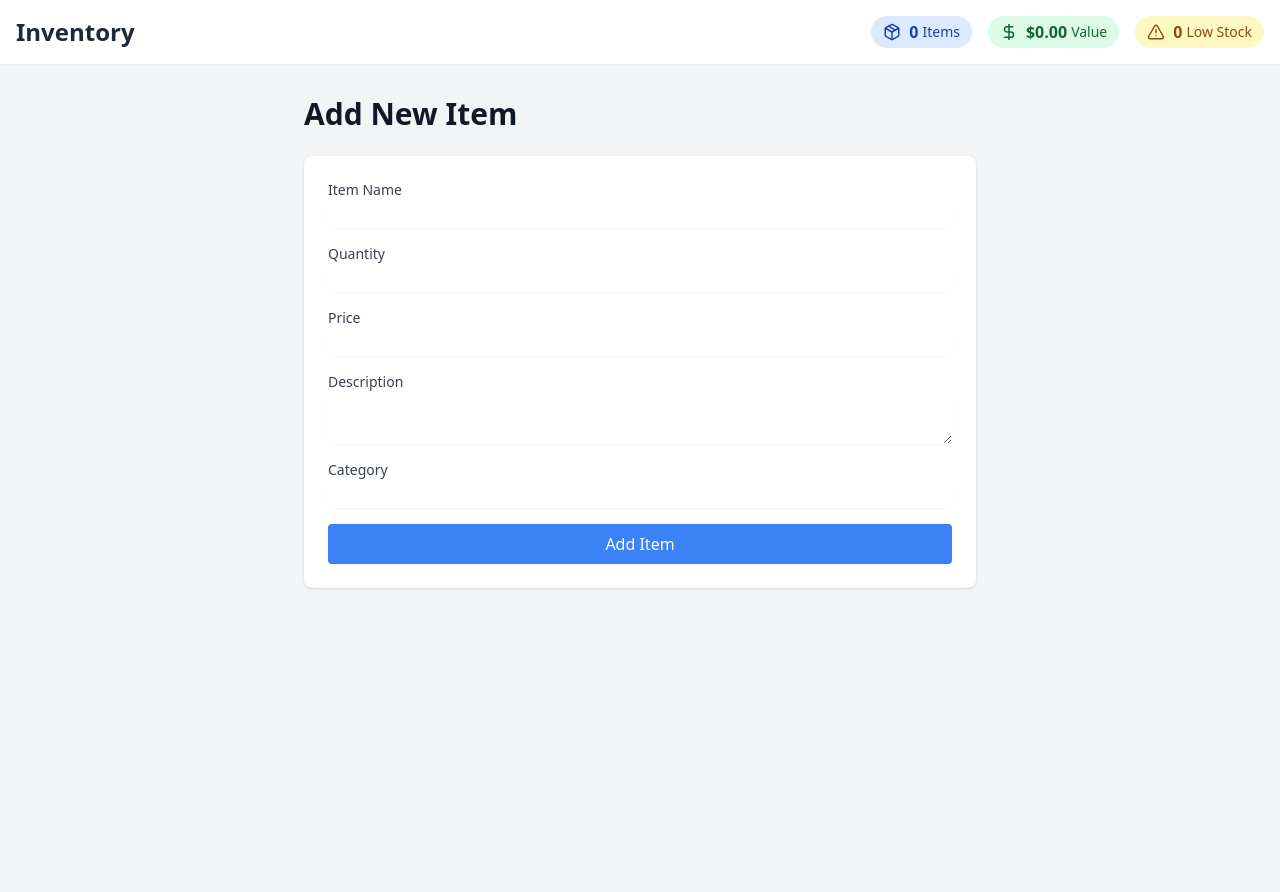
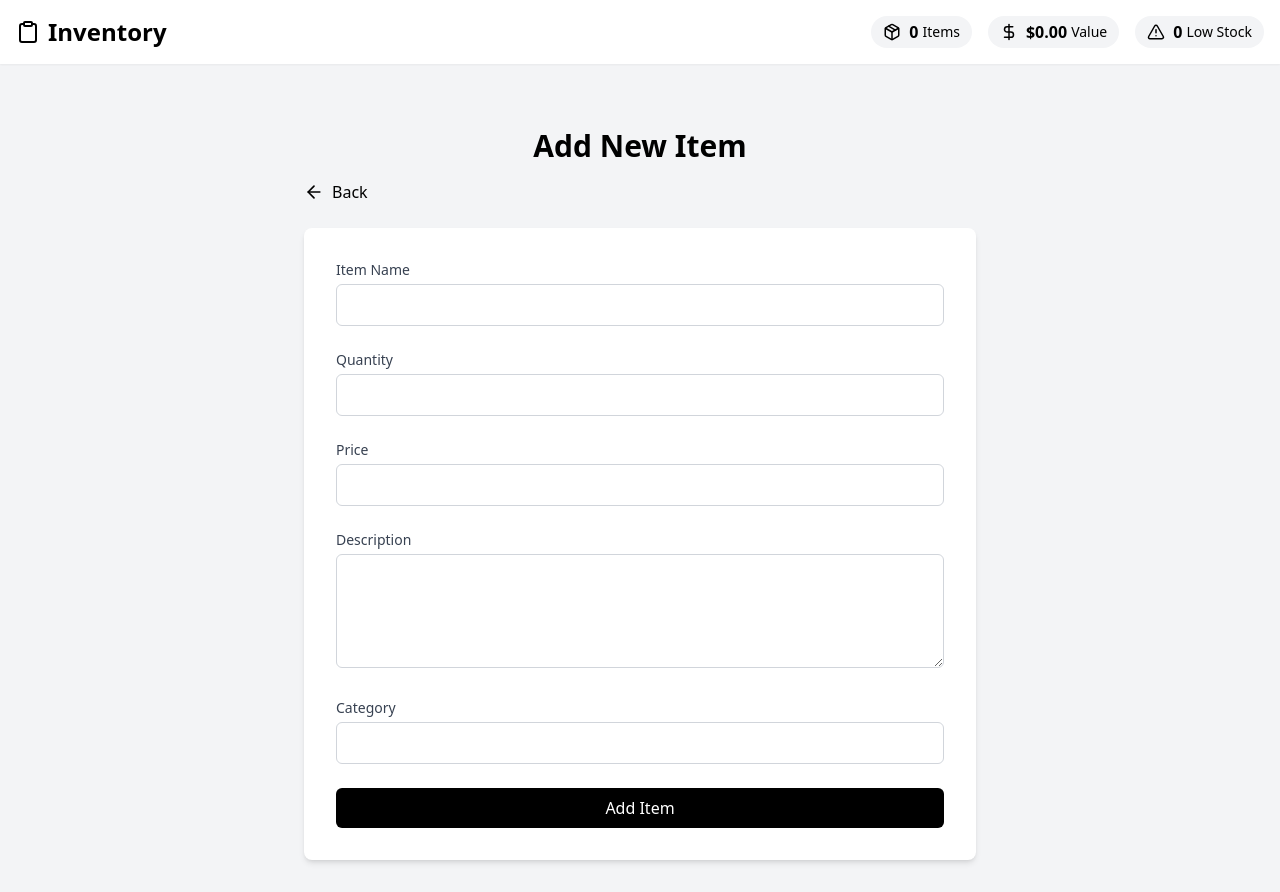
Before and after one commit to VishnuSusilkumar/Inventory_Management_Frontend, a React (Vite) app: page /add in a window 1280 px wide. Before the commit the page ends 800 px from the top, so only its background shows below. Built offline with nearby package versions, Linux system fonts and the light colour scheme; no server answers; the HTML template or start-up script is replaced by a standard one.

Commit message:
fix: resolve UI issues and improve overall interface design

```diff
--- a/src/components/Header.tsx
+++ b/src/components/Header.tsx
@@ -1,6 +1,6 @@
 import { Link } from "react-router-dom";
 import { useInventory } from "../context/InventoryContext";
-import { Package, DollarSign, AlertTriangle } from "lucide-react";
+import { Package, DollarSign, AlertTriangle, Clipboard } from "lucide-react";
 
 const Header = () => {
   const { totalItems, totalValue, lowStockItems } = useInventory();
@@ -11,22 +11,23 @@ const Header = () => {
         <div className="flex flex-col md:flex-row justify-between items-center">
           <Link
             to="/"
-            className="text-2xl font-bold text-gray-800 mb-4 md:mb-0"
+            className="text-2xl font-bold text-black mb-4 md:mb-0 flex items-center"
           >
+            <Clipboard className="mr-2" />
             Inventory
           </Link>
           <div className="flex flex-wrap justify-center md:justify-end items-center gap-4">
-            <div className="flex items-center bg-blue-100 text-blue-800 rounded-full px-3 py-1">
+            <div className="flex items-center bg-gray-100 text-black rounded-full px-3 py-1">
               <Package size={18} className="mr-2" />
               <span className="font-semibold">{totalItems}</span>
               <span className="ml-1 text-sm">Items</span>
             </div>
-            <div className="flex items-center bg-green-100 text-green-800 rounded-full px-3 py-1">
+            <div className="flex items-center bg-gray-100 text-black rounded-full px-3 py-1">
               <DollarSign size={18} className="mr-2" />
               <span className="font-semibold">${totalValue.toFixed(2)}</span>
               <span className="ml-1 text-sm">Value</span>
             </div>
-            <div className="flex items-center bg-yellow-100 text-yellow-800 rounded-full px-3 py-1">
+            <div className="flex items-center bg-gray-100 text-black rounded-full px-3 py-1">
               <AlertTriangle size={18} className="mr-2" />
               <span className="font-semibold">{lowStockItems}</span>
               <span className="ml-1 text-sm">Low Stock</span>
--- a/src/components/ItemForm.tsx
+++ b/src/components/ItemForm.tsx
@@ -18,19 +18,19 @@ const ItemForm: React.FC<ItemFormProps> = ({ onSubmit, initialData }) => {
   return (
     <form
       onSubmit={handleSubmit(onSubmit)}
-      className="space-y-4 bg-white p-6 rounded-lg shadow"
+      className="space-y-6 bg-white p-8 rounded-lg shadow-md"
     >
       <div>
         <label
           htmlFor="itemName"
-          className="block text-sm font-medium text-gray-700"
+          className="block text-sm font-medium text-gray-700 mb-1"
         >
           Item Name
         </label>
         <input
           id="itemName"
           {...register("itemName", { required: "Item name is required" })}
-          className="mt-1 block w-full rounded-md border-gray-300 shadow-sm focus:border-blue-300 focus:ring focus:ring-blue-200 focus:ring-opacity-50"
+          className="w-full px-3 py-2 border border-gray-300 rounded-md focus:outline-none focus:ring-2 focus:ring-black"
         />
         {errors.itemName && (
           <p className="mt-1 text-sm text-red-600">{errors.itemName.message}</p>
@@ -40,7 +40,7 @@ const ItemForm: React.FC<ItemFormProps> = ({ onSubmit, initialData }) => {
       <div>
         <label
           htmlFor="quantity"
-          className="block text-sm font-medium text-gray-700"
+          className="block text-sm font-medium text-gray-700 mb-1"
         >
           Quantity
         </label>
@@ -51,7 +51,7 @@ const ItemForm: React.FC<ItemFormProps> = ({ onSubmit, initialData }) => {
             required: "Quantity is required",
             min: 0,
           })}
-          className="mt-1 block w-full rounded-md border-gray-300 shadow-sm focus:border-blue-300 focus:ring focus:ring-blue-200 focus:ring-opacity-50"
+          className="w-full px-3 py-2 border border-gray-300 rounded-md focus:outline-none focus:ring-2 focus:ring-black"
         />
         {errors.quantity && (
           <p className="mt-1 text-sm text-red-600">{errors.quantity.message}</p>
@@ -61,7 +61,7 @@ const ItemForm: React.FC<ItemFormProps> = ({ onSubmit, initialData }) => {
       <div>
         <label
           htmlFor="price"
-          className="block text-sm font-medium text-gray-700"
+          className="block text-sm font-medium text-gray-700 mb-1"
         >
           Price
         </label>
@@ -70,7 +70,7 @@ const ItemForm: React.FC<ItemFormProps> = ({ onSubmit, initialData }) => {
           id="price"
           step="0.01"
           {...register("price", { required: "Price is required", min: 0 })}
-          className="mt-1 block w-full rounded-md border-gray-300 shadow-sm focus:border-blue-300 focus:ring focus:ring-blue-200 focus:ring-opacity-50"
+          className="w-full px-3 py-2 border border-gray-300 rounded-md focus:outline-none focus:ring-2 focus:ring-black"
         />
         {errors.price && (
           <p className="mt-1 text-sm text-red-600">{errors.price.message}</p>
@@ -80,14 +80,15 @@ const ItemForm: React.FC<ItemFormProps> = ({ onSubmit, initialData }) => {
       <div>
         <label
           htmlFor="description"
-          className="block text-sm font-medium text-gray-700"
+          className="block text-sm font-medium text-gray-700 mb-1"
         >
           Description
         </label>
         <textarea
           id="description"
           {...register("description", { required: "Description is required" })}
-          className="mt-1 block w-full rounded-md border-gray-300 shadow-sm focus:border-blue-300 focus:ring focus:ring-blue-200 focus:ring-opacity-50"
+          className="w-full px-3 py-2 border border-gray-300 rounded-md focus:outline-none focus:ring-2 focus:ring-black"
+          rows={4}
         />
         {errors.description && (
           <p className="mt-1 text-sm text-red-600">
@@ -99,14 +100,14 @@ const ItemForm: React.FC<ItemFormProps> = ({ onSubmit, initialData }) => {
       <div>
         <label
           htmlFor="category"
-          className="block text-sm font-medium text-gray-700"
+          className="block text-sm font-medium text-gray-700 mb-1"
         >
           Category
         </label>
         <input
           id="category"
           {...register("category", { required: "Category is required" })}
-          className="mt-1 block w-full rounded-md border-gray-300 shadow-sm focus:border-blue-300 focus:ring focus:ring-blue-200 focus:ring-opacity-50"
+          className="w-full px-3 py-2 border border-gray-300 rounded-md focus:outline-none focus:ring-2 focus:ring-black"
         />
         {errors.category && (
           <p className="mt-1 text-sm text-red-600">{errors.category.message}</p>
@@ -115,7 +116,7 @@ const ItemForm: React.FC<ItemFormProps> = ({ onSubmit, initialData }) => {
 
       <button
         type="submit"
-        className="w-full bg-blue-500 text-white p-2 rounded hover:bg-blue-600 transition-colors"
+        className="w-full bg-black text-white py-2 px-4 rounded-md hover:bg-gray-800 transition-colors"
       >
         {initialData ? "Update Item" : "Add Item"}
       </button>
--- a/src/components/Pagination.tsx
+++ b/src/components/Pagination.tsx
@@ -41,7 +41,7 @@ const Pagination: React.FC<PaginationProps> = ({
               onClick={() => onPageChange(number)}
               className={`px-3 py-2 leading-tight border ${
                 currentPage === number
-                  ? "text-blue-600 border-blue-300 bg-blue-50 hover:bg-blue-100 hover:text-blue-700"
+                  ? "text-black border-black bg-gray-200 hover:bg-gray-300"
                   : "text-gray-500 bg-white border-gray-300 hover:bg-gray-100 hover:text-gray-700"
               }`}
             >
--- a/src/pages/AddItem.tsx
+++ b/src/pages/AddItem.tsx
@@ -1,8 +1,9 @@
-import { useNavigate } from 'react-router-dom';
-import ItemForm from '../components/ItemForm';
-import { Item } from '../types';
-import { useInventory } from '../context/InventoryContext';
-import { toast } from 'sonner';
+import { useNavigate } from "react-router-dom";
+import ItemForm from "../components/ItemForm";
+import { Item } from "../types";
+import { useInventory } from "../context/InventoryContext";
+import { toast } from "sonner";
+import { ArrowLeft } from "lucide-react";
 
 const AddItem = () => {
   const navigate = useNavigate();
@@ -11,15 +12,27 @@ const AddItem = () => {
   const handleSubmit = async (data: Item) => {
     try {
       await addItem(data);
-      navigate('/');
+      toast.success("Item added successfully");
+      navigate("/");
     } catch (err) {
-      toast.error('Failed to add the item. Please try again.');
+      toast.error("Failed to add the item. Please try again.");
     }
   };
 
   return (
-    <div className="max-w-2xl mx-auto">
-      <h1 className="text-3xl font-bold mb-6">Add New Item</h1>
+    <div className="max-w-2xl mx-auto mt-8">
+      <h1 className="text-3xl font-bold mb-4 text-center text-black">
+        Add New Item
+      </h1>
+      <div className="mb-6">
+        <button
+          onClick={() => navigate(-1)}
+          className="text-black hover:text-gray-600 flex items-center"
+        >
+          <ArrowLeft size={20} className="mr-2" />
+          Back
+        </button>
+      </div>
       <ItemForm onSubmit={handleSubmit} />
     </div>
   );
--- a/src/pages/EditItem.tsx
+++ b/src/pages/EditItem.tsx
@@ -4,6 +4,7 @@ import { Item } from "../types";
 import { useInventory } from "../context/InventoryContext";
 import { useEffect, useState } from "react";
 import { toast } from "sonner";
+import { ArrowLeft } from "lucide-react";
 
 const EditItem = () => {
   const { id } = useParams<{ id: string }>();
@@ -24,6 +25,7 @@ const EditItem = () => {
     if (id) {
       try {
         await updateItem({ ...data, _id: id });
+        toast.success("Item updated successfully");
         navigate("/");
       } catch (err) {
         toast.error("Failed to update the item. Please try again.");
@@ -37,8 +39,19 @@ const EditItem = () => {
     );
 
   return (
-    <div className="max-w-2xl mx-auto">
-      <h1 className="text-3xl font-bold mb-6">Edit Item</h1>
+    <div className="max-w-2xl mx-auto mt-8">
+      <h1 className="text-3xl font-bold mb-4 text-center text-black">
+        Edit Item
+      </h1>
+      <div className="mb-6">
+        <button
+          onClick={() => navigate(-1)}
+          className="text-black hover:text-gray-600 flex items-center"
+        >
+          <ArrowLeft size={20} className="mr-2" />
+          Back
+        </button>
+      </div>
       <ItemForm onSubmit={handleSubmit} initialData={item} />
     </div>
   );
--- a/src/pages/ViewItem.tsx
+++ b/src/pages/ViewItem.tsx
@@ -2,6 +2,7 @@ import { useParams, useNavigate } from "react-router-dom";
 import { useInventory } from "../context/InventoryContext";
 import { useEffect, useState } from "react";
 import { Item } from "../types";
+import { ArrowLeft, Edit } from "lucide-react";
 
 const ViewItem = () => {
   const { id } = useParams<{ id: string }>();
@@ -24,37 +25,43 @@ const ViewItem = () => {
     );
 
   return (
-    <div className="max-w-2xl mx-auto">
-      <button
-        onClick={() => navigate(-1)}
-        className="mb-4 text-blue-500 hover:underline"
-      >
-        &larr; Back
-      </button>
-      <div className="bg-white shadow rounded-lg p-6">
-        <h1 className="text-3xl font-bold mb-4">{item.itemName}</h1>
+    <div className="max-w-2xl mx-auto mt-8">
+      <h1 className="text-3xl font-bold mb-4 text-center text-black">
+        {item.itemName}
+      </h1>
+      <div className="mb-6">
+        <button
+          onClick={() => navigate(-1)}
+          className="text-black hover:text-gray-600 flex items-center"
+        >
+          <ArrowLeft size={20} className="mr-2" />
+          Back
+        </button>
+      </div>
+      <div className="bg-white shadow rounded-lg p-6 border border-gray-200">
         <div className="space-y-4">
           <div>
-            <h3 className="font-semibold">Quantity</h3>
-            <p>{item.quantity}</p>
+            <h3 className="font-semibold text-gray-700">Quantity</h3>
+            <p className="text-black">{item.quantity}</p>
           </div>
           <div>
-            <h3 className="font-semibold">Price</h3>
-            <p>${item.price.toFixed(2)}</p>
+            <h3 className="font-semibold text-gray-700">Price</h3>
+            <p className="text-black">${item.price.toFixed(2)}</p>
           </div>
           <div>
-            <h3 className="font-semibold">Category</h3>
-            <p>{item.category}</p>
+            <h3 className="font-semibold text-gray-700">Category</h3>
+            <p className="text-black">{item.category}</p>
           </div>
           <div>
-            <h3 className="font-semibold">Description</h3>
-            <p>{item.description}</p>
+            <h3 className="font-semibold text-gray-700">Description</h3>
+            <p className="text-black">{item.description}</p>
           </div>
         </div>
         <button
           onClick={() => navigate(`/edit/${item._id}`)}
-          className="mt-6 bg-blue-500 text-white px-4 py-2 rounded hover:bg-blue-600 transition-colors"
+          className="mt-6 bg-black text-white px-4 py-2 rounded hover:bg-gray-800 transition-colors flex items-center"
         >
+          <Edit size={20} className="mr-2" />
           Edit Item
         </button>
       </div>
```
Also changed, not shown: src/components/Modal.tsx (+10 -4 lines), src/pages/InventoryList.tsx (+33 -19 lines).
